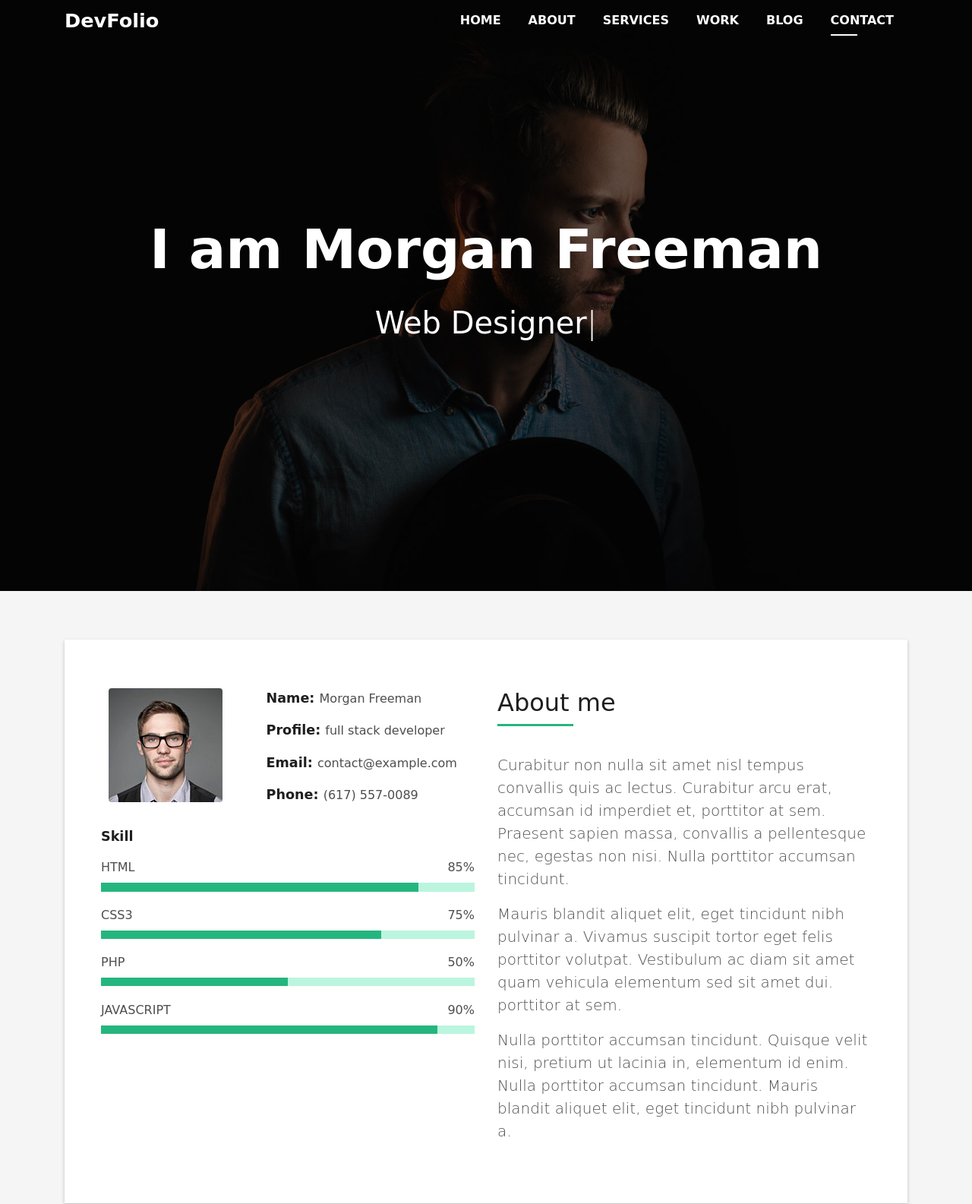
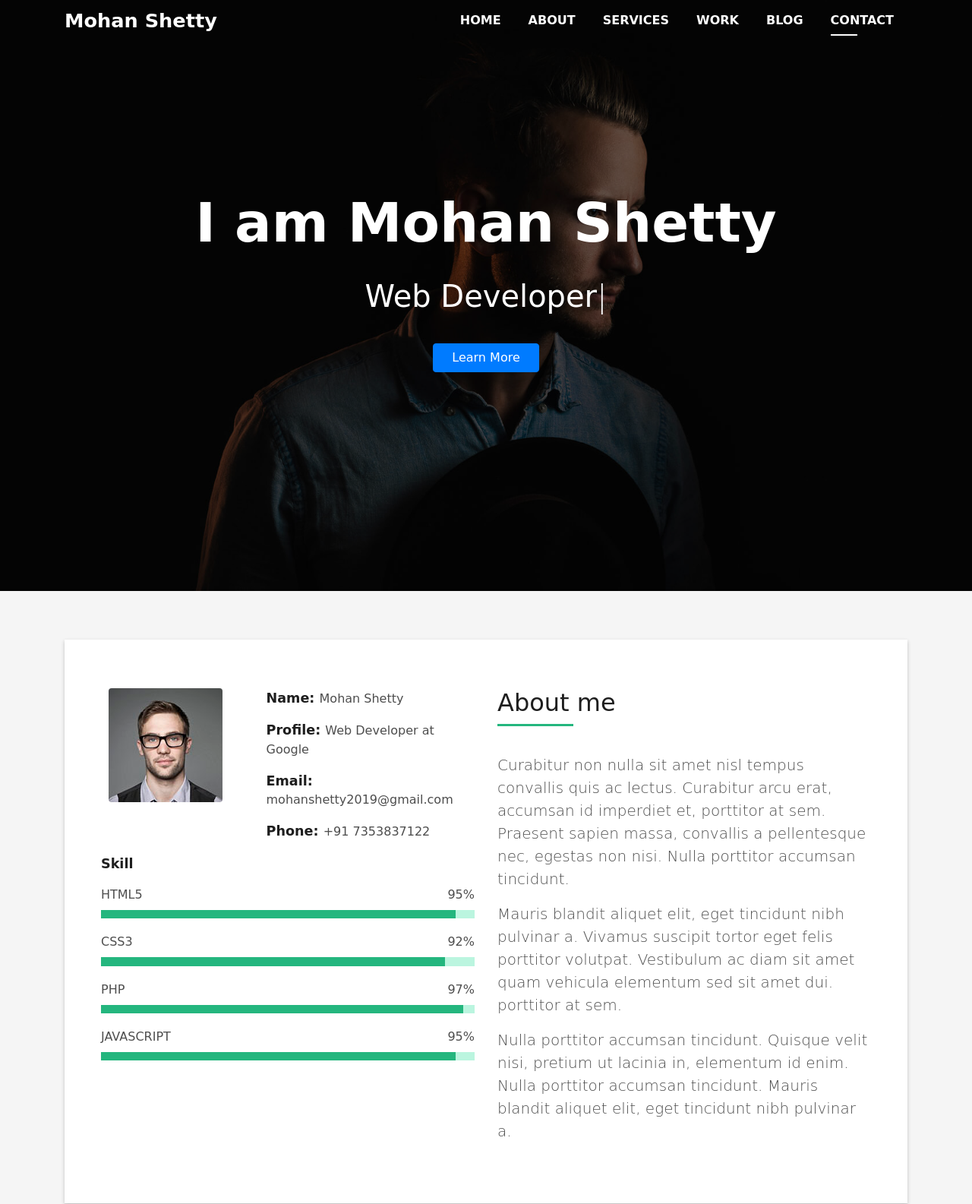
Before and after one commit to mohanshetty/mohanshetty-portfolio, a plain HTML site: page index.html in a window 1280 px wide. Shown: the part 22-1607 px from the top of the page at 76% size. Drawn offline with Linux system fonts and the light colour scheme; files whose address does not match are found by name; a web font is replaced by a local one.

Commit message:
Index Update

```diff
--- a/index.html
+++ b/index.html
@@ -47,7 +47,7 @@
   <!--/ Nav Star /-->
   <nav class="navbar navbar-b navbar-trans navbar-expand-md fixed-top" id="mainNav">
     <div class="container">
-      <a class="navbar-brand js-scroll" href="#page-top">DevFolio</a>
+      <a class="navbar-brand js-scroll" href="#page-top">Mohan Shetty</a>
       <button class="navbar-toggler collapsed" type="button" data-toggle="collapse" data-target="#navbarDefault"
         aria-controls="navbarDefault" aria-expanded="false" aria-label="Toggle navigation">
         <span></span>
@@ -87,10 +87,10 @@
       <div class="table-cell">
         <div class="container">
           <!--<p class="display-6 color-d">Hello, world!</p>-->
-          <h1 class="intro-title mb-4">I am Morgan Freeman</h1>
-          <p class="intro-subtitle"><span class="text-slider-items">CEO DevFolio,Web Developer,Web Designer,Frontend
-              Developer,Graphic Designer</span><strong class="text-slider"></strong></p>
-          <!-- <p class="pt-3"><a class="btn btn-primary btn js-scroll px-4" href="#about" role="button">Learn More</a></p> -->
+          <h1 class="intro-title mb-4">I am Mohan Shetty</h1>
+          <p class="intro-subtitle"><span class="text-slider-items">CEO of Web Solutions Pvt Ltd,Web Developer,Web
+              Designer,Frontend Developer,Backend Developer</span><strong class="text-slider"></strong></p>
+          <p class="pt-3"><a class="btn btn-primary btn js-scroll px-4" href="#about" role="button">Learn More</a></p>
         </div>
       </div>
     </div>
@@ -112,33 +112,33 @@
                   </div>
                   <div class="col-sm-6 col-md-7">
                     <div class="about-info">
-                      <p><span class="title-s">Name: </span> <span>Morgan Freeman</span></p>
-                      <p><span class="title-s">Profile: </span> <span>full stack developer</span></p>
-                      <p><span class="title-s">Email: </span> <span>contact@example.com</span></p>
-                      <p><span class="title-s">Phone: </span> <span>(617) 557-0089</span></p>
+                      <p><span class="title-s">Name: </span> <span>Mohan Shetty</span></p>
+                      <p><span class="title-s">Profile: </span> <span>Web Developer at Google</span></p>
+                      <p><span class="title-s">Email: </span> <span>mohanshetty2019@gmail.com</span></p>
+                      <p><span class="title-s">Phone: </span> <span>+91 7353837122</span></p>
                     </div>
                   </div>
                 </div>
                 <div class="skill-mf">
                   <p class="title-s">Skill</p>
-                  <span>HTML</span> <span class="pull-right">85%</span>
+                  <span>HTML5</span> <span class="pull-right">95%</span>
                   <div class="progress">
-                    <div class="progress-bar" role="progressbar" style="width: 85%;" aria-valuenow="85"
+                    <div class="progress-bar" role="progressbar" style="width: 95%;" aria-valuenow="95"
                       aria-valuemin="0" aria-valuemax="100"></div>
                   </div>
-                  <span>CSS3</span> <span class="pull-right">75%</span>
+                  <span>CSS3</span> <span class="pull-right">92%</span>
                   <div class="progress">
-                    <div class="progress-bar" role="progressbar" style="width: 75%" aria-valuenow="75" aria-valuemin="0"
+                    <div class="progress-bar" role="progressbar" style="width: 92%" aria-valuenow="92" aria-valuemin="0"
                       aria-valuemax="100"></div>
                   </div>
-                  <span>PHP</span> <span class="pull-right">50%</span>
+                  <span>PHP</span> <span class="pull-right">97%</span>
                   <div class="progress">
-                    <div class="progress-bar" role="progressbar" style="width: 50%" aria-valuenow="50" aria-valuemin="0"
+                    <div class="progress-bar" role="progressbar" style="width: 97%" aria-valuenow="97" aria-valuemin="0"
                       aria-valuemax="100"></div>
                   </div>
-                  <span>JAVASCRIPT</span> <span class="pull-right">90%</span>
+                  <span>JAVASCRIPT</span> <span class="pull-right">95%</span>
                   <div class="progress">
-                    <div class="progress-bar" role="progressbar" style="width: 90%" aria-valuenow="90" aria-valuemin="0"
+                    <div class="progress-bar" role="progressbar" style="width: 95%" aria-valuenow="95" aria-valuemin="0"
                       aria-valuemax="100"></div>
                   </div>
                 </div>
@@ -297,8 +297,8 @@
               <span class="ico-circle"><i class="ion-checkmark-round"></i></span>
             </div>
             <div class="counter-num">
-              <p class="counter">450</p>
-              <span class="counter-text">WORKS COMPLETED</span>
+              <p class="counter">101</p>
+              <span class="counter-text">PROJECTS COMPLETED</span>
             </div>
           </div>
         </div>
@@ -308,7 +308,7 @@
               <span class="ico-circle"><i class="ion-ios-calendar-outline"></i></span>
             </div>
             <div class="counter-num">
-              <p class="counter">15</p>
+              <p class="counter">03</p>
               <span class="counter-text">YEARS OF EXPERIENCE</span>
             </div>
           </div>
@@ -319,7 +319,7 @@
               <span class="ico-circle"><i class="ion-ios-people"></i></span>
             </div>
             <div class="counter-num">
-              <p class="counter">550</p>
+              <p class="counter">56</p>
               <span class="counter-text">TOTAL CLIENTS</span>
             </div>
           </div>
@@ -330,7 +330,7 @@
               <span class="ico-circle"><i class="ion-ribbon-a"></i></span>
             </div>
             <div class="counter-num">
-              <p class="counter">36</p>
+              <p class="counter">01</p>
               <span class="counter-text">AWARD WON</span>
             </div>
           </div>
```
Also changed, not shown: 1 other file.
